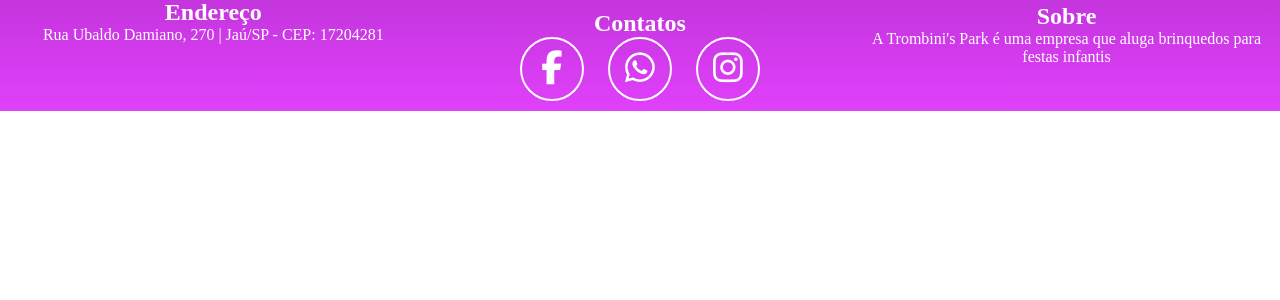
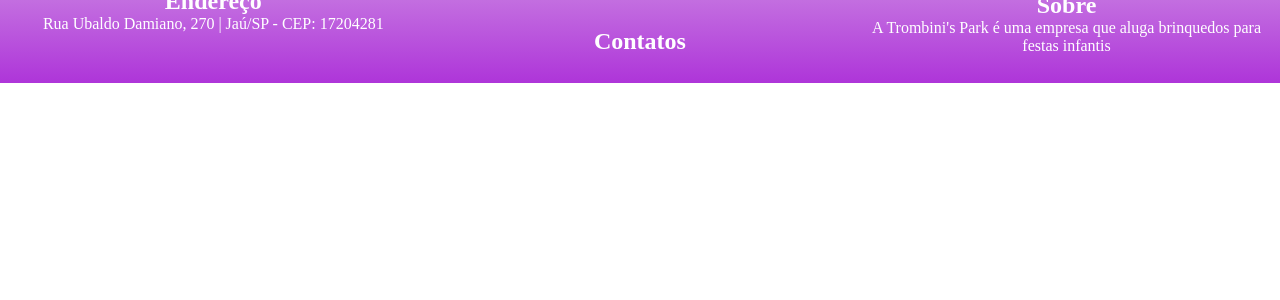
Before and after one commit to davitrombini/trombinis_park, a PHP site: page /trombinis_park/footer.php in a window 1280 px wide. Shown: the top 300 px of the page. Run offline with PHP 8.4, Linux system fonts and the light colour scheme; some libraries are stand-ins or nearby versions.

Commit message:
Mudanças estéticas

```diff
--- a/example-page.php
+++ b/example-page.php
@@ -3,12 +3,12 @@
 <!DOCTYPE html>
 <html lang="pt-br">
 
-<?php include_once('src_head.php'); ?>
+<?php include_once('master_head.php'); ?>
 
 <body>
 
    <?php include('header.php'); ?>
-
+   <!-- conteúdo vai aqui -->
    <?php include('footer.php'); ?>
 
 </body>
--- a/footer.php
+++ b/footer.php
@@ -21,15 +21,9 @@
      --><div class="element contatos">
             <h2>Contatos</h2>
             <div class="container">
-                <li><a href="https://pt-br.facebook.com/trombinispark/" target="_blank">
-                    <span class="fab fa-facebook-f"></span>
-                </a></li>
-                <li><a href="https://api.whatsapp.com/send?phone=5514988156384" target="_blank">
-                    <span class="fab fa-whatsapp"></span>
-                </a></li>
-                <li><a href="https://www.instagram.com/trombinis_park/" target="_blank">
-                    <span class="fab fa-instagram"></span>
-                </a></li>
+            <a href="https://pt-br.facebook.com/trombinispark/" target="_blank"><i class="huge blue facebook square icon"></i></a>
+            <a href="https://api.whatsapp.com/send?phone=5514988156384" target="_blank"><i class="huge green whatsapp circle icon"></i></a>
+            <a href="https://www.instagram.com/trombinis_park/" target="_blank"><i class="huge black instagram circle icon"></i></a>
             </div>
         </div><!--
 
--- a/index.php
+++ b/index.php
@@ -6,7 +6,9 @@
 <body>
 
    <?php include('./header.php'); ?>
-
+   <!-- MEIO -->
+   <iframe src="https://embed.waze.com/iframe?zoom=17&lat=-22.274647&lon=-48.525646&ct=livemap" width="600" height="450" allowfullscreen></iframe>
+   <!-- MEIO -->
    <?php include('./footer.php'); ?>
 
 </body>
--- a/src/css/footer.css
+++ b/src/css/footer.css
@@ -4,7 +4,7 @@
 }
 
 footer{
-    background-image: linear-gradient(to bottom, #c435dd, #e040fb);
+    background-image: linear-gradient(to bottom, #C36EE0, #ae35d9);
     color: #fff;
     width: 100%;
     padding: 10px 0;
@@ -50,14 +50,8 @@ footer{
     font-size: 34px;
 }
 
-.fab {
-    color: white;
-}
 
-.container li:hover .fab {
-    color: #aa2ec0;
-    transition: 0.3s;
-}
+
 
 p{
     font-size: 16px;
@@ -112,4 +106,13 @@ p{
         bottom: 25px;
     }
 }
+
+.fab {
+    color: white;
+}
+
+.container li:hover .fab {
+    color: #aa2ec0;
+    transition: 0.3s;
+}
 */
--- a/src/css/header.css
+++ b/src/css/header.css
@@ -6,7 +6,7 @@
 }
 
 header {
-  background-image: linear-gradient(to bottom, #c435dd, #e040fb);
+  background-image: linear-gradient(to bottom, #C36EE0, #ae35d9);
   width: 100%;
 }
 
--- a/src/pages/user/create-user.php
+++ b/src/pages/user/create-user.php
@@ -6,6 +6,7 @@
   <meta name="viewport" content="width=device-width, initial-scale=1.0">
   <link rel="stylesheet" href="../../css/create-user.css">
   <title>Criar conta</title>
+  <?php include ('C:/xampp/htdocs/trombinis_park/master_head.php'); ?>
 </head>
 <body>
   <form class="ui form" id="create-user-form">
```
